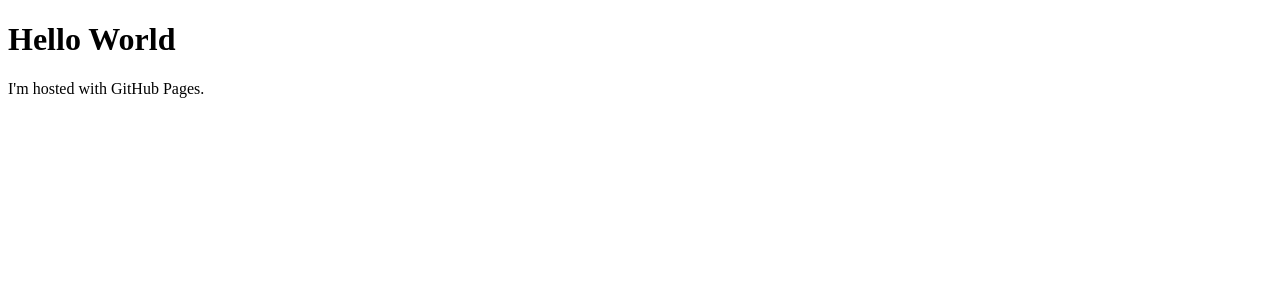
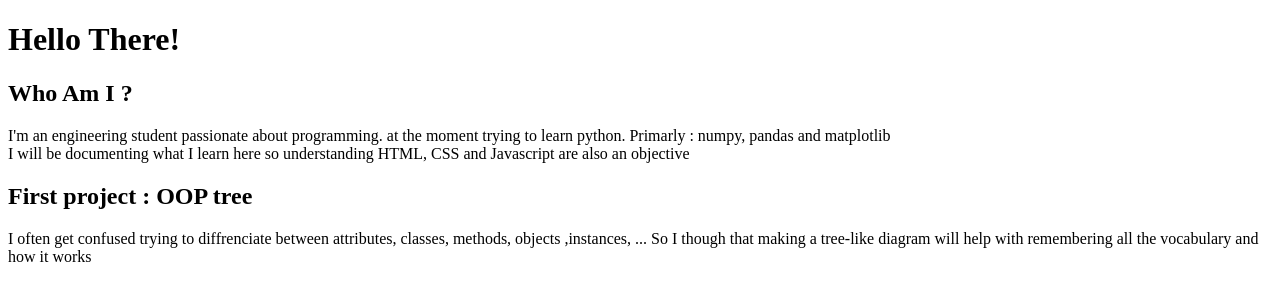
Before and after one commit to JagerMeister123/JagerMeister123.github.io, a plain HTML site: page index.html in a window 1280 px wide. Drawn offline with Linux system fonts and the light colour scheme.

Commit message:
Description of the website's goal

```diff
--- a/index.html
+++ b/index.html
@@ -1,7 +1,10 @@
 <!DOCTYPE html>
 <html>
 <body>
-<h1>Hello World</h1>
-<p>I'm hosted with GitHub Pages.</p>
+<h1>Hello There!</h1>
+<h2>Who Am I ?</h2>
+<p>I'm an engineering student passionate about programming. at the moment trying to learn python. Primarly : numpy, pandas and matplotlib <br />I will be documenting what I learn here so understanding HTML, CSS and Javascript are also an objective   </p>
+<h2>First project : OOP tree</h2>
+<p>I often get confused trying to diffrenciate between attributes, classes, methods, objects ,instances, ... So I though that making a tree-like diagram will help with remembering all the vocabulary  and how it works</p>
 </body>
 </html>
```
